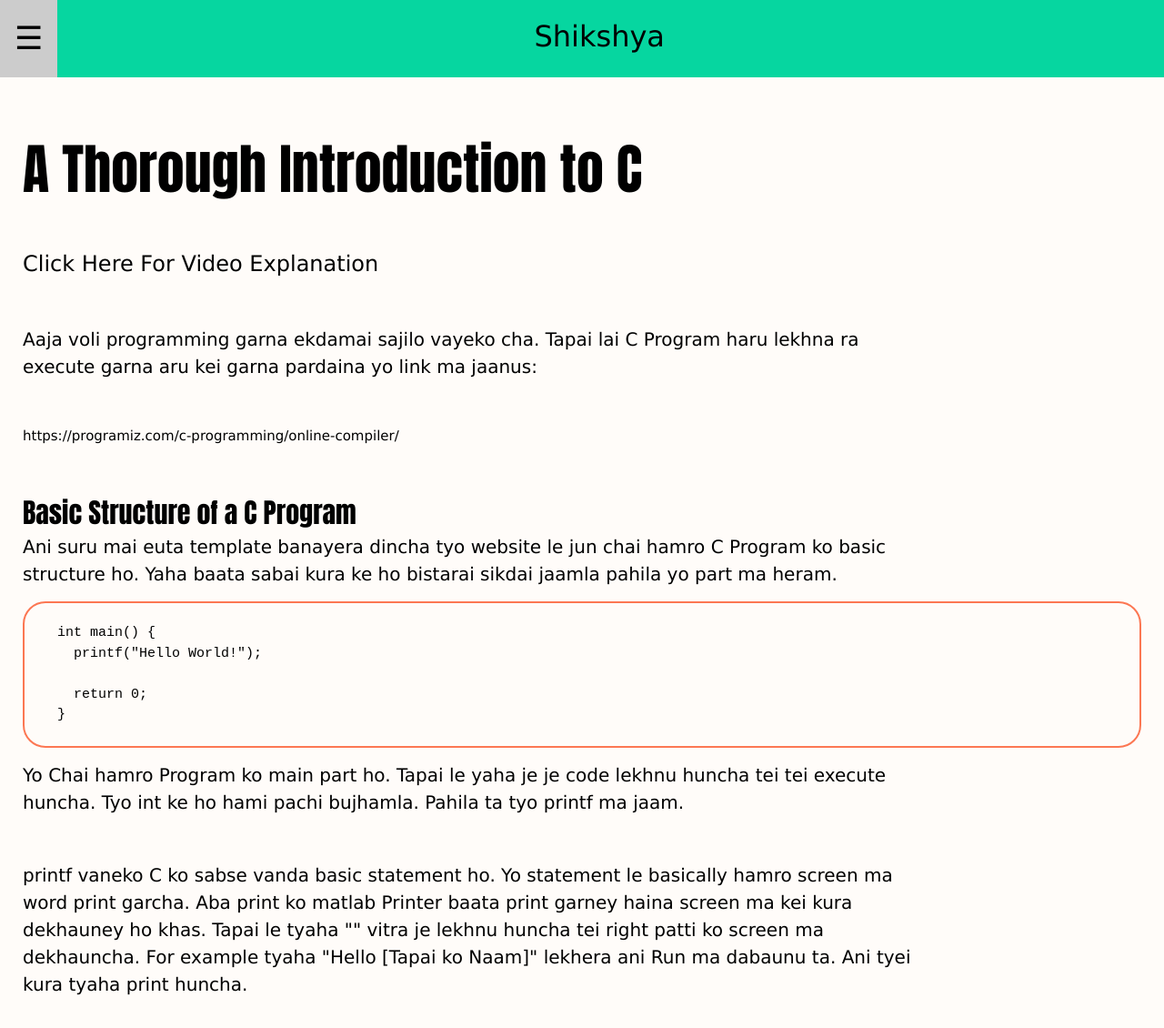
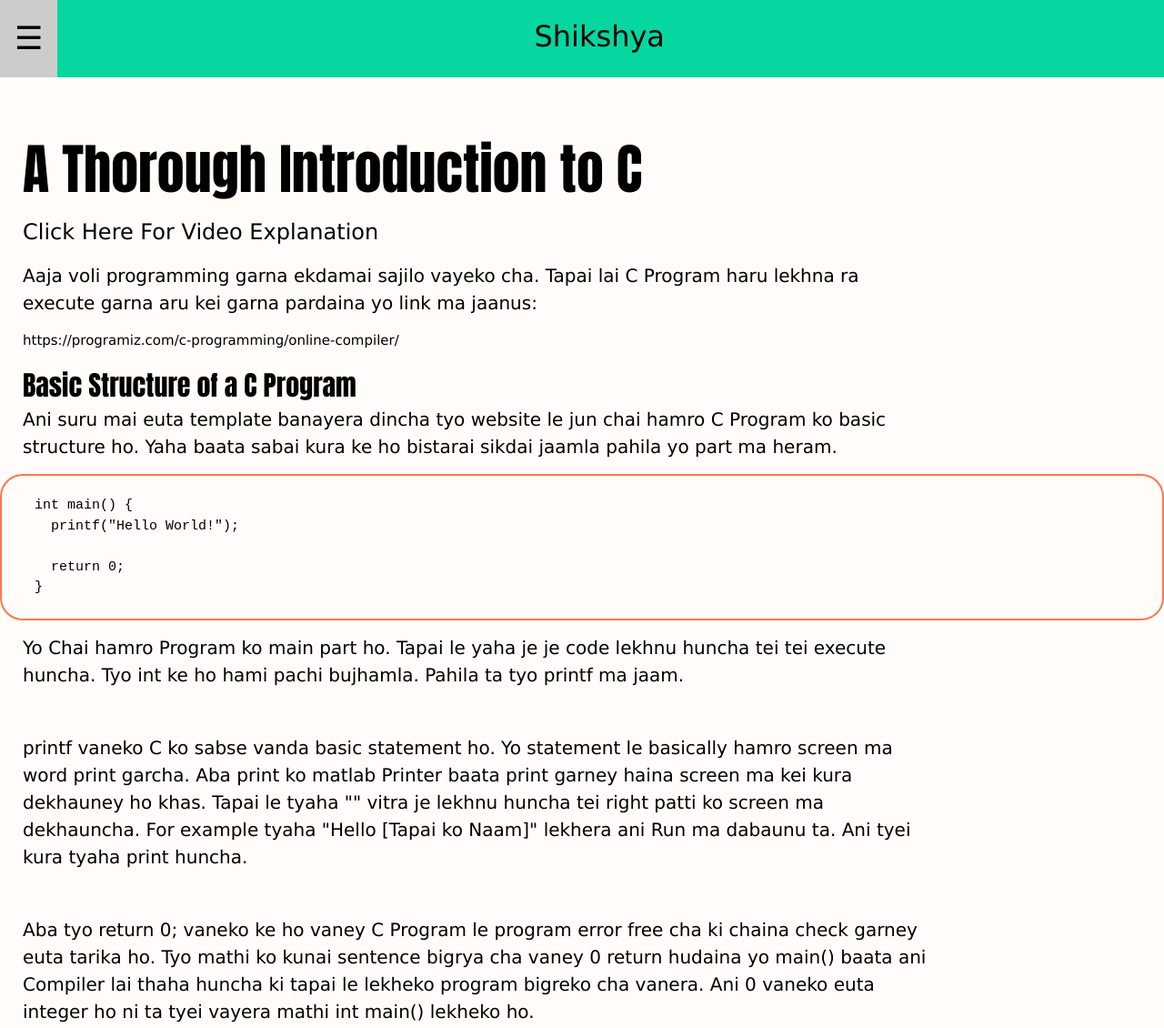
Before and after one commit to PrithakADHI/PrithakADHI.github.io, a plain HTML site: page intro.htm in a window 1280 px wide. Shown: the top 1130 px of the page at 91% size. Drawn offline with nearby package versions, Linux system fonts and the light colour scheme; a web font is replaced by a local one.

Commit message:
Update intro.htm

```diff
--- a/intro.htm
+++ b/intro.htm
@@ -31,16 +31,16 @@
   </div>
   <div class="space2"></div>
   <div class="headline">A Thorough Introduction to C</div>
-  <div class="space5"></div>
+  <div class="space4"></div>
   <a style="padding-left:25px" href="https://youtu.be/v3IrTonGZFA" class="list">Click Here For Video Explanation</a>
-  <div class="space5"></div>
+  <div class="space4"></div>
   <div class="subtitle">Aaja voli programming garna ekdamai sajilo vayeko cha. Tapai lai C Program haru lekhna ra execute garna aru kei garna pardaina yo link ma jaanus:</div>
-  <div class="space5"></div>
+  <div class="space4"></div>
   <a style="padding-left:25px" href="https://programiz.com/c-programming/online-compiler/">https://programiz.com/c-programming/online-compiler/</a>
-  <div class="space5"></div>
+  <div class="space4"></div>
   <div class="topic">Basic Structure of a C Program</div>
   <div class="subtitle">Ani suru mai euta template banayera dincha tyo website le jun chai hamro C Program ko basic structure ho. Yaha baata sabai kura ke ho bistarai sikdai jaamla pahila yo part ma heram.</div>
-  <div style="padding-left:25px; padding-right: 25px">
+  <div class="code">
   <pre>
 
     int main() {
```
